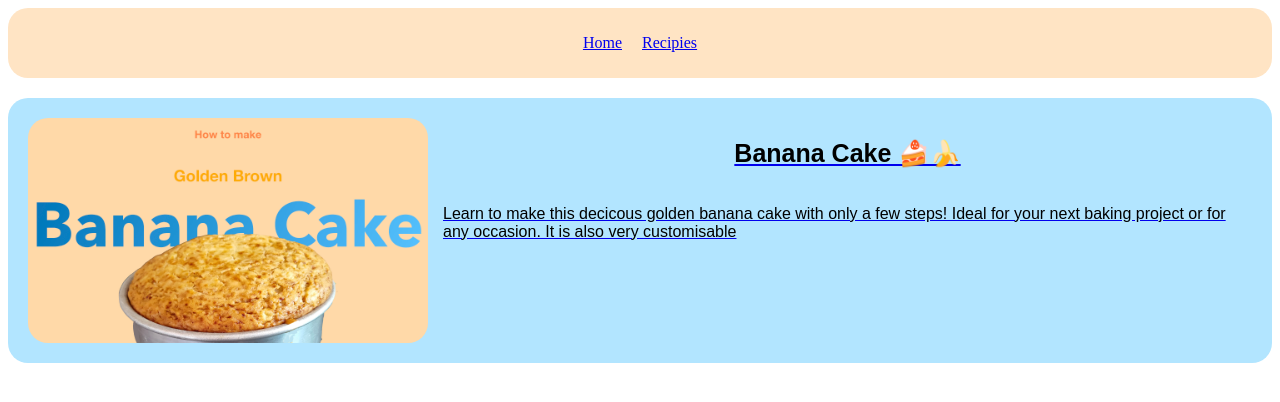
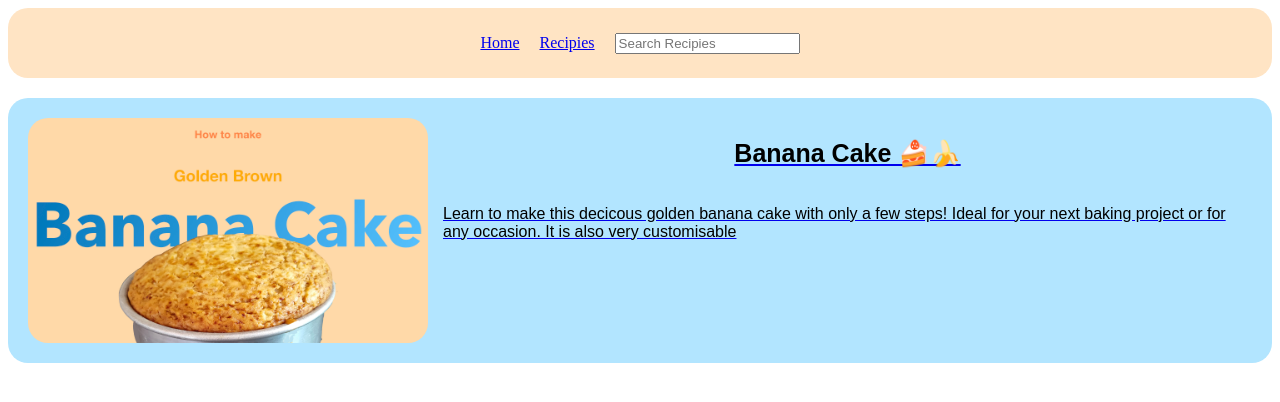
Before and after one commit to AdvikCoding/Cooking-web, a Flask app: page /recipies in a window 1280 px wide. Shown: the top 402 px of the page. Run offline with Flask 3, Linux system fonts and the light colour scheme; some web fonts are replaced.

Commit message:
Search bar is there but non functional, Addu is not required but is a test website

```diff
--- a/Server.py
+++ b/Server.py
@@ -14,6 +14,9 @@ def banana():
 @app.route('/recipies')
 def recipies():
     return render_template('recipies.html')  # Flask looks in 'templates' folder by default
+@app.route('/addu')
+def addu():
+    return render_template('advik.html')  # Flask looks in 'templates' folder by default
 
 if __name__ == '__main__':
     app.run(host='0.0.0.0', port=1234, debug=True)
--- a/templates/index.html
+++ b/templates/index.html
@@ -14,6 +14,7 @@
             <a href="home">Home</a>
             <a href="recipies">Recipies</a>
         </div>
+
         <div class="-scrollrecipies">
             <div class="rishi">
             <h1 style="font-family:BBH Hegarty ; color: bisque;">Trending Recipies ⬇️</h1>
--- a/templates/recipies.html
+++ b/templates/recipies.html
@@ -15,6 +15,7 @@
     <div class="navbar">
             <a href="home">Home</a>
             <a href="recipies">Recipies</a>
+            <input style="float: right; display: flex; justify-content: right;" type="text" id="search" placeholder="Search Recipies">
         </div>
     <div class="recipies_scroll">
         <a href="banana">
@@ -26,6 +27,22 @@
         </div>
         </div>
         </a>
+
     </div>
+   <script>
+const search = document.getElementById("search");
+const recipes = document.querySelectorAll(".recipe");
+
+search.addEventListener("keyup", () => {
+  const value = search.value.toLowerCase();
+
+  recipes.forEach(recipe => {
+    const titleEl = recipe.querySelector("h2");
+    const title = titleEl ? titleEl.textContent.toLowerCase() : "";
+    recipe.style.display = title.includes(value) ? "" : "none";
+  });
+});
+</script>
+
 </body>
 </html>
```
Also changed, not shown: templates/advik.html (added, +7 -0 lines).
